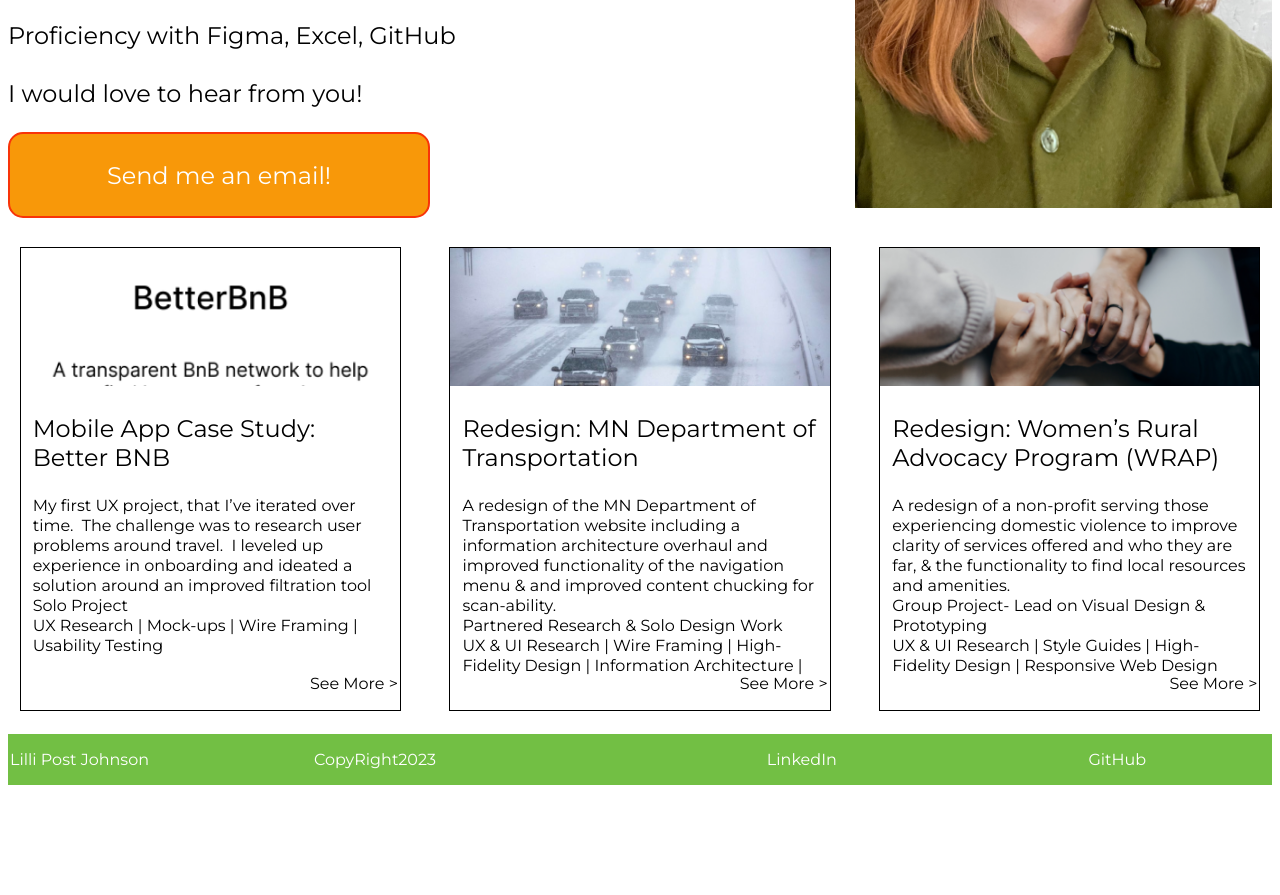
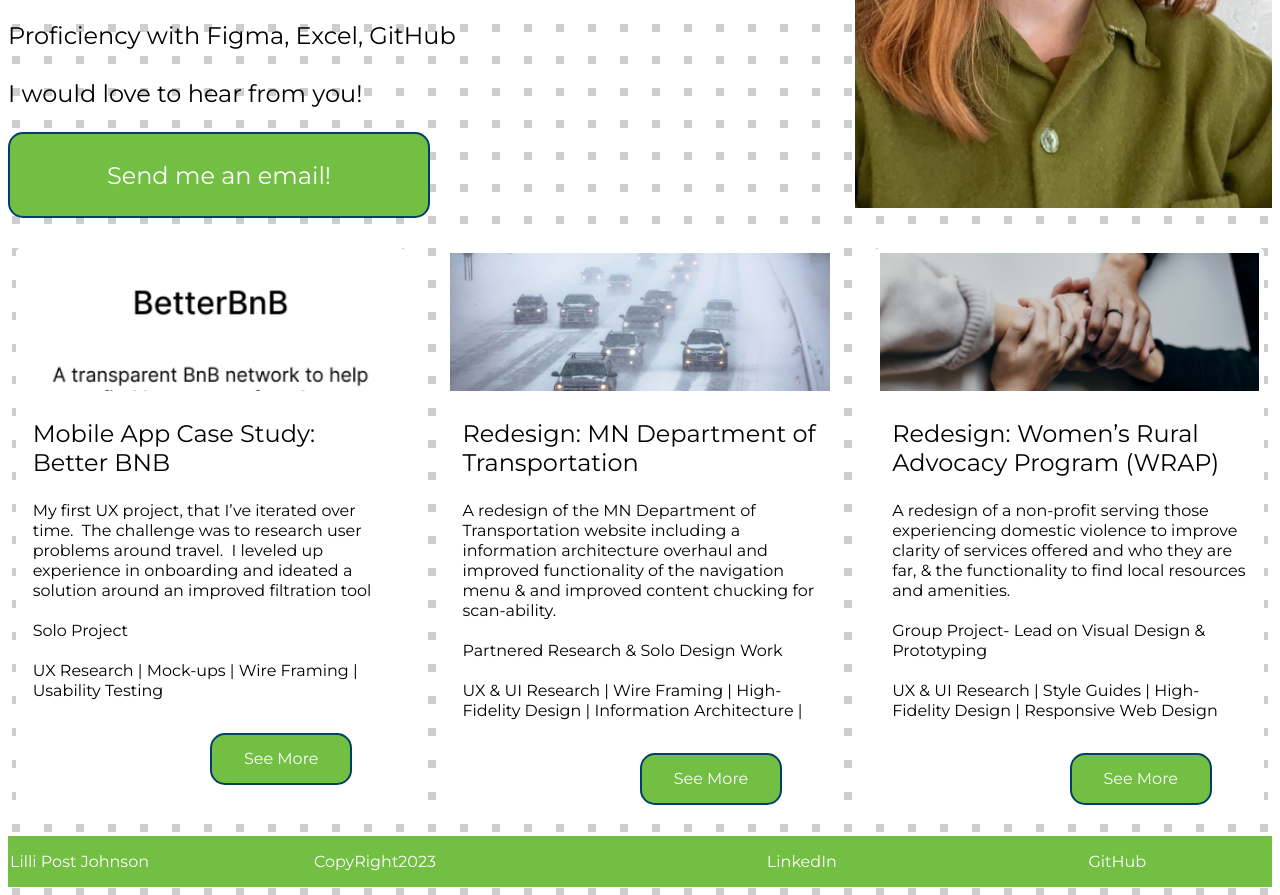
Before and after one commit to postlilli/UX_UI_HW_19, a plain HTML site: page index.html in a window 1280 px wide. Shown: the part 500-1395 px from the top of the page. Before the commit the page ends 1293 px from the top, so only its background shows below. Drawn offline with Linux system fonts and the light colour scheme.

Commit message:
Added background image, updated styling to match visual design updates in prep for JS interactions

```diff
--- a/css/style.css
+++ b/css/style.css
@@ -41,7 +41,7 @@ p#heroBody {
     color: #000000;
 }
 
-button {
+.contact {
     display: flex;
     flex-direction: row;
     justify-content: center;
@@ -52,8 +52,8 @@ button {
     height: 86px;
     left: 71px;
     top: 502px;
-    background: #F89809;
-    border: 2px solid #F83409;
+    background: #72BF44;
+    border: 2px solid #003F6B;
     border-radius: 15px;
     font-family: 'Montserrat';
     font-style: normal;
@@ -61,6 +61,30 @@ button {
     color:white;
     font-size: 24px;
     line-height: 29px;
+}
+
+.cardSubText{
+    display: flex;
+    flex-direction: row;
+    justify-content: center;
+    align-items: center;
+    padding: 16px;
+    gap: 8px;
+    width: 142px;
+    height: 52px;
+    background: #72BF44;
+    border: 2px solid #003F6B;
+    border-radius: 15px;
+    font-family: 'Montserrat';
+    font-style: normal;
+    font-weight: 400;
+    font-size: 16px;
+    line-height: 20px;
+    color: #FFFFFF;
+    position:relative;
+    right: 50%;
+    left: 50%;
+    bottom: 2px;
 }
 
 .hero {
@@ -94,10 +118,10 @@ button {
 .workCard {
     width: 30%;
     height: auto;
-    outline: #000000 1px;
-    outline-style: solid;
     position: relative;
-
+    background-color: white;
+    border: 5px solid white;
+    border-radius: 5px;
 }
 
 
@@ -133,18 +157,6 @@ h3{
     padding-right: 12px;
 }
 
-.cardSubText {
-    font-family: 'Montserrat';
-    font-style: normal;
-    font-weight: 400;
-    font-size: 16px;
-    line-height: 20px;
-/* identical to box height */
-    position: absolute;
-    right: 2px;
-    bottom: 0px;
-}
-
 
 footer {
     background-color: #72BF44;
--- a/index.html
+++ b/index.html
@@ -7,6 +7,11 @@
         <link rel="preconnect" href="https://fonts.gstatic.com" crossorigin>
         <link href="https://fonts.googleapis.com/css2?family=Montserrat&display=swap" rel="stylesheet">
         <meta name="viewport" content="width=device-width, initial-scale=1.0">
+        <style>
+            body {
+              background-image: url(./images/backgroundlite.png);
+            }
+        </style>
     </head>
 
     <body>
@@ -34,7 +39,7 @@
                     Proficiency with Figma, Excel, GitHub<br><br>
                     I would love to hear from you!
                 </p>
-                <button>Send me an email!</button>
+                <button class="contact">Send me an email!</button>
             </div>
             <img src="./images/headshotselfie 1.png" id="heroImg" class="section25">
         </section>
@@ -49,14 +54,14 @@
                 </h3>
                 <p class="cardText">
                     My first UX project, that I’ve iterated over time.  The challenge was to research user problems around travel.  I leveled up experience in onboarding and ideated a solution around an improved filtration tool
-                    <br>
+                    <br><br>
                     Solo Project
-                    <br>
+                    <br><br>
                     UX Research | Mock-ups | Wire Framing | Usability Testing
                 </p>
-                <p class="cardSubText">
-                    See More >
-                </p>
+                <button class="cardSubText">
+                    See More
+                </button>
            </div>
            <div class="workCard">
             <img src="./images/Frame 8MNDOTclip.png" width="100%" height="auto">
@@ -65,14 +70,14 @@
             </h3>
             <p class="cardText">
                 A redesign of the MN Department of Transportation website including a information architecture overhaul and improved functionality of the navigation menu & and improved content chucking for scan-ability.
-                <br>
+                <br><br>
                 Partnered Research & Solo Design Work
-                <br>
+                <br><br>
                 UX & UI Research | Wire Framing | High-Fidelity Design | Information Architecture |
             </p>
-            <p class="cardSubText">
-                See More >
-            </p>
+            <button class="cardSubText">
+                See More
+            </button>
        </div>
        <div class="workCard">
         <img src="./images/Frame 8WRAPclip.png" width="100%" height="auto">
@@ -81,14 +86,14 @@
         </h3>
         <p class="cardText">
             A redesign of a non-profit serving those experiencing domestic violence to improve clarity of services offered and who they are far, & the functionality to find local resources and amenities.
-            <br>
+            <br><br>
             Group Project- Lead on Visual Design & Prototyping
-            <br>
+            <br><br>
             UX & UI Research | Style Guides | High-Fidelity Design | Responsive Web Design
         </p>
-        <p class="cardSubText">
-            See More >
-        </p>
+        <button class="cardSubText">
+            See More
+        </button>
    </div>
         </div>
     </section>
@@ -105,4 +110,5 @@
     </footer>
 
 </body>
+<script src="js/index.js"></script>
 </html>
--- a/js/index.js
+++ b/js/index.js
@@ -0,0 +1 @@
+console.log("Hello, World!");
```
Also changed, not shown: images/backgroundlite.png (added), images/backgroundtile.png (added), 2 other files.
